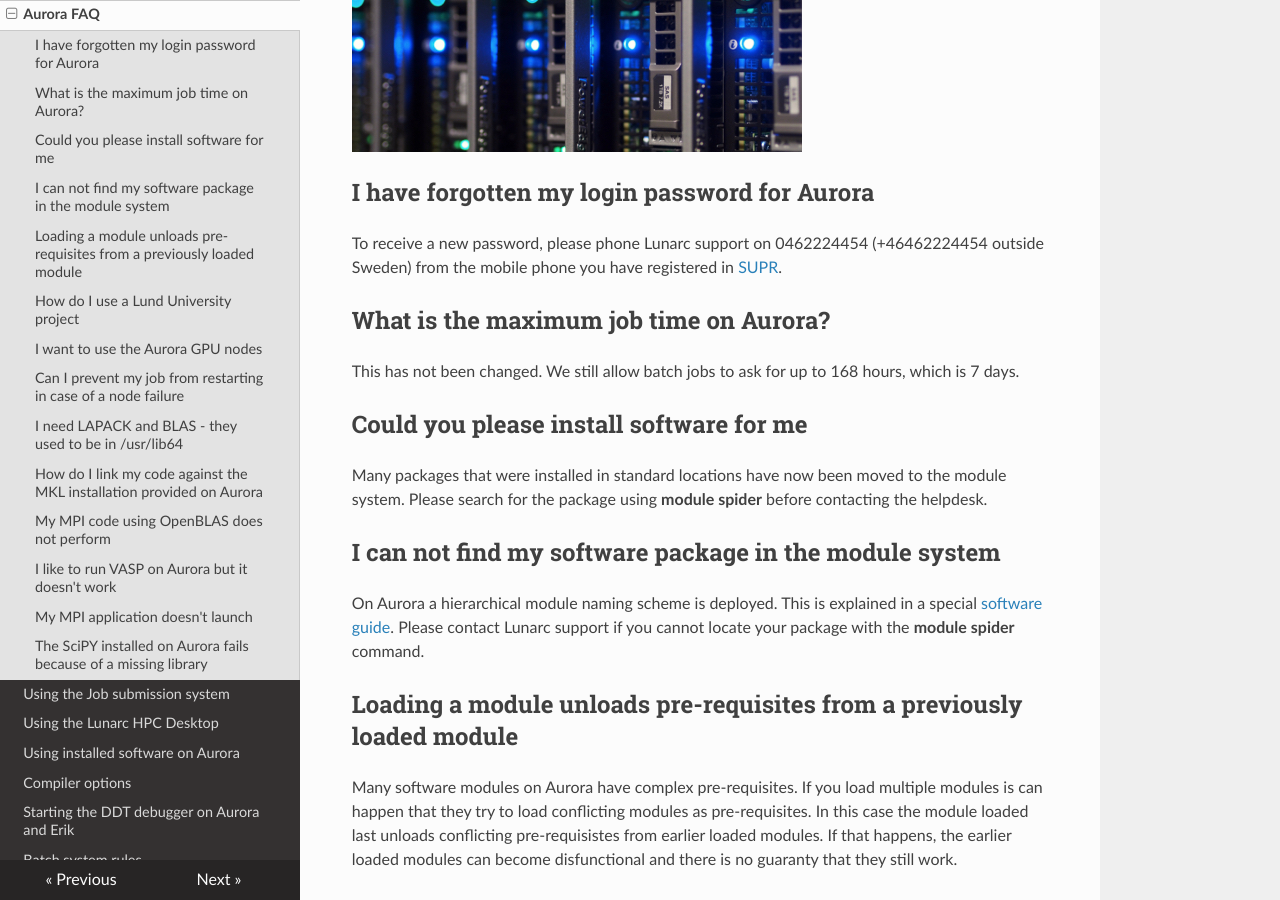
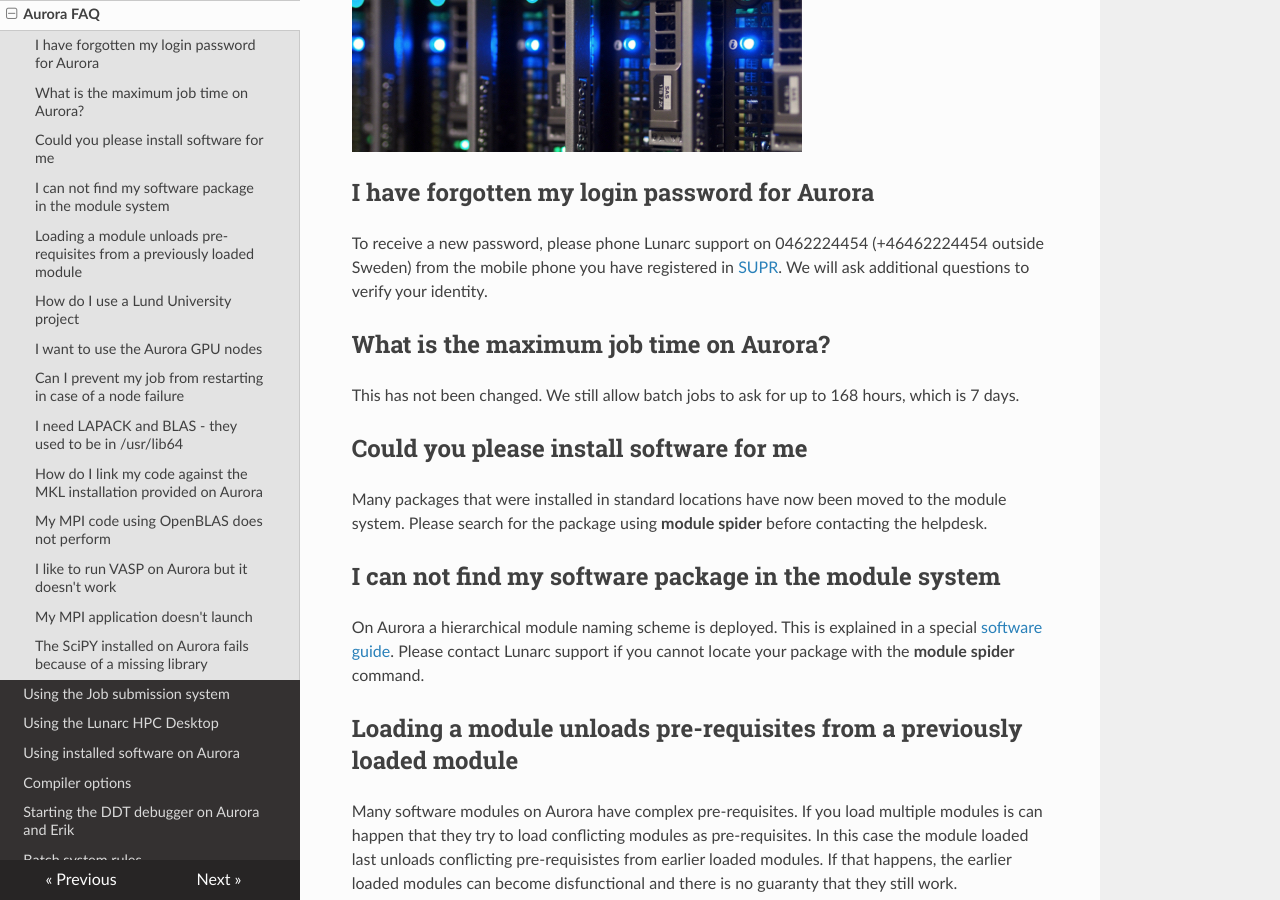
Before and after one commit to lunarc/lunarc_docs, an MkDocs documentation site: the page built from docs/aurora_faq.md, in a window 1280 px wide and 900 px high, scrolled down 309 px. Built offline with MkDocs 1.6.1, drawn with Linux system fonts in a browser that asks for light colours; nearby versions of some CDN libraries; old or Windows-style settings are respelled for this version of MkDocs.

Commit message:
upgraded info on password reset

```diff
--- a/docs/aurora_faq.md
+++ b/docs/aurora_faq.md
@@ -4,7 +4,7 @@ Author: Joachim Hein (Lunarc)
 ![Node icon](images/node_icon.jpg "Node icon")
 
 ## I have forgotten my login password for Aurora
-To receive a new password, please phone Lunarc support on 0462224454 (+46462224454 outside Sweden) from the mobile phone you have registered in [SUPR](https://supr.snic.se/person/).
+To receive a new password, please phone Lunarc support on 0462224454 (+46462224454 outside Sweden) from the mobile phone you have registered in [SUPR](https://supr.snic.se/person/).  We will ask additional questions to verify your identity.
 
 ## What is the maximum job time on Aurora?
 This has not been changed.  We still allow batch jobs to ask for up to 168 hours, which is 7 days.
```
